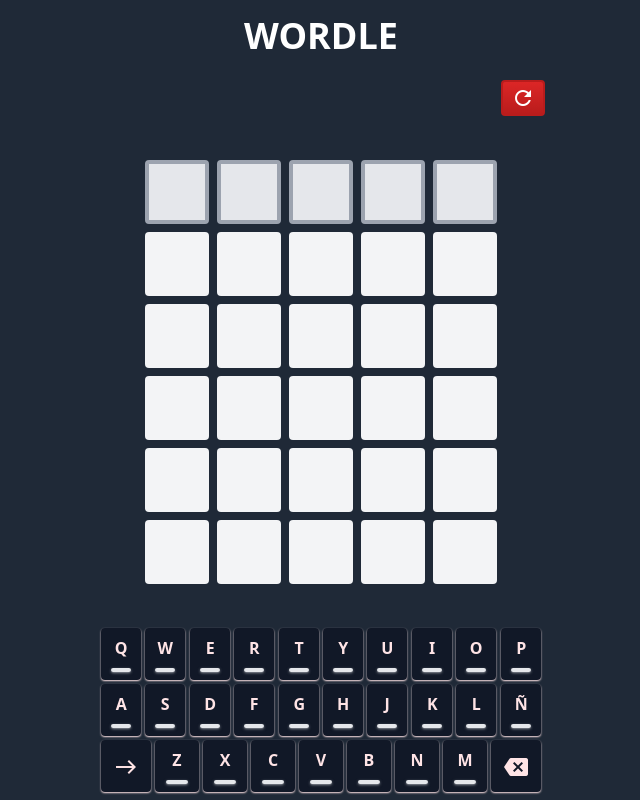
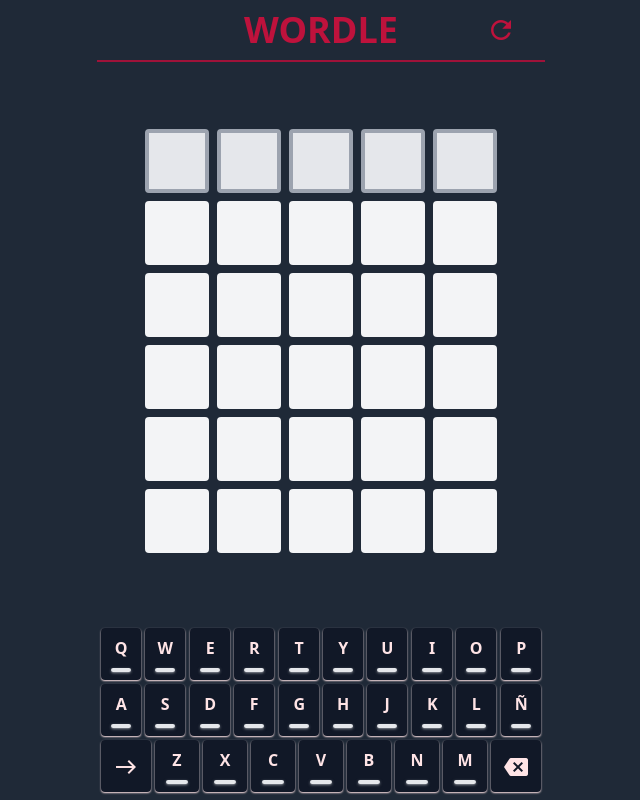
Before and after one commit to FranciscoGaBe/wfg, a Vue app: page / in a window 1280 px wide. Shown: the whole page, without its empty margins (319-959 px from the left). Built offline with nearby package versions, Linux system fonts and the light colour scheme.

Commit message:
Style: styled game

```diff
--- a/src/components/Game.vue
+++ b/src/components/Game.vue
@@ -88,16 +88,19 @@
 
 <template>
   <div class="flex flex-col">
-    <div class="flex-shrink-0 text-center font-bold text-4xl py-4 text-white">
-      <h1>WORDLE</h1>
-    </div>
-    <div class="flex-shrink-0 flex my-2">
-      <button
-        class="wordle-button wordle-reset ml-auto flex items-center justify-center"
-        @click="resetGame"
-      >
-        <span class="material-icons">refresh</span>
-      </button>
+    <div
+      class="flex-shrink-0 py-2 px-2 text-rose-700 flex items-center justify-between border-b-2 border-rose-800"
+    >
+      <div class="w-1/6"></div>
+      <h1 class="text-center font-bold text-4xl">WORDLE</h1>
+      <div class="w-1/6">
+        <button
+          class="wordle-button wordle-reset flex items-center justify-center py-1 w-full"
+          @click="resetGame"
+        >
+          <i class="material-icons !text-3xl">refresh</i>
+        </button>
+      </div>
     </div>
     <Board class="flex-grow p-1" :word="word" :board="board" />
     <Keyboard
@@ -111,11 +114,3 @@
     <Alert ref="alertRef" />
   </div>
 </template>
-
-<style scoped>
-.wordle-button {
-  @apply px-2 py-1 rounded;
-  @apply bg-gradient-to-b from-red-600 to-red-700 border-2 border-red-700;
-  @apply text-white font-bold uppercase text-lg;
-}
-</style>
```
